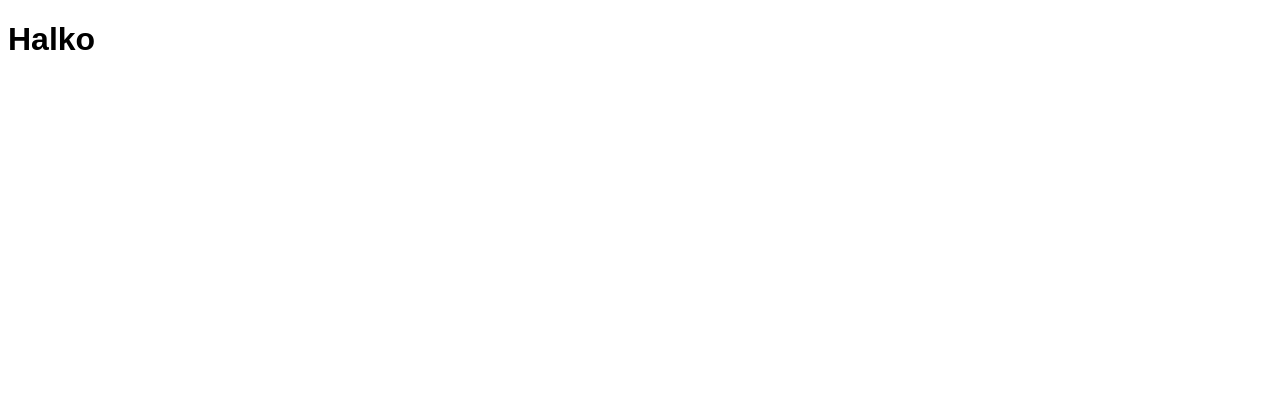
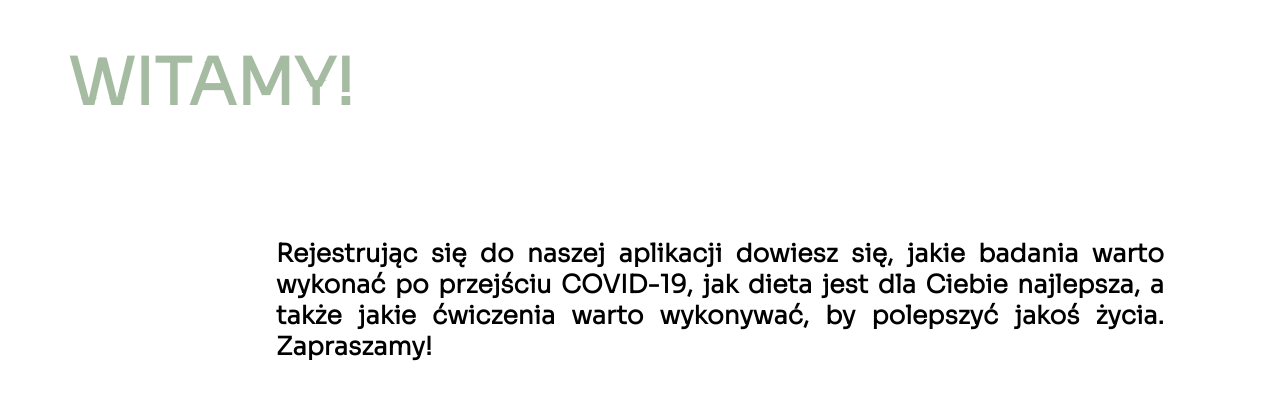
Before and after one commit to katakow/rehapp, a React (Create React App) app in the folder ui/rehapp/: page / in a window 1280 px wide. Shown: the top 400 px of the page. Built offline with nearby package versions, Linux system fonts and the light colour scheme.

Commit message:
home page

```diff
--- a/ui/rehapp/src/App.js
+++ b/ui/rehapp/src/App.js
@@ -1,11 +1,12 @@
 import * as React from 'react';
-import Header from './coponents/Header'
-import Halko from './coponents/Halko'
+import Header from './coponents/Header';
+import Body from './coponents/Body';
 
 function App() {
   return <div>
-   <Halko />
-    </div>
+    <Header />
+    <Body />
+  </div>
 }
 
 
--- /dev/null
+++ b/ui/rehapp/src/coponents/Body.jsx
@@ -0,0 +1,38 @@
+import { textAlign } from '@mui/system'
+import PropTypes from 'prop-types'
+
+function Body({title}) {
+    return (
+        <body>
+             <h1 style={bodyStyle}>
+                {title}
+            </h1>
+        </body>
+    )
+}
+
+
+
+Body.defaultProps = {
+    title: 'Rejestrując się do naszej aplikacji dowiesz się,\
+    jakie badania warto wykonać po przejściu COVID-19, jak dieta jest dla Ciebie najlepsza,\
+    a także jakie ćwiczenia warto wykonywać, by polepszyć jakoś życia.\
+    \n Zapraszamy!'
+}
+
+Body.propTypes = {
+       title: PropTypes.string.isRequired
+}
+
+const bodyStyle = {
+    color: 'black',
+    fontSize: 25,
+    textAlign: "justify",
+    position: "absolute",
+    width: 888,
+    height: 153,
+    left: 276,
+    top: 221
+}
+
+export default Body
--- a/ui/rehapp/src/coponents/Halko.jsx
+++ /dev/null
@@ -1,11 +0,0 @@
-import React from 'react'
-
-function Halko() {
-    return (
-        <div>
-            <h1> Halko </h1>
-        </div>
-    )
-}
-
-export default Halko
--- a/ui/rehapp/src/coponents/Header.js
+++ b/ui/rehapp/src/coponents/Header.js
@@ -1,14 +1,20 @@
-const Header = () => {
+import { fontSize, shadows } from "@mui/system"
+
+
+const Header = ({title}) => {
     return (
         <header>
-            <h1 style={headingStyle}>Task Tracker</h1>
+            <h1 style = {headingStyle} >
+                WITAMY!
+            </h1>
         </header>
     )
 }
 
 const headingStyle = {
+    marginLeft: 60,
     color: 'rgba(106, 144, 100, 0.6)',
-
+    fontSize: 64
 }
 
-export default Header
+export default Header;
--- a/ui/rehapp/src/index.css
+++ b/ui/rehapp/src/index.css
@@ -1,6 +1,7 @@
+@import url('https://fonts.googleapis.com/css2?family=Sora:wght@300&display=swap');
+
 body {
-  margin: 20;
-  font-family: 'Poppins', sans-serif;
+  font-family: 'Sora', sans-serif;
 }
 
 
```
Also changed, not shown: 1 other file (tests, documents, lock files or other folders).
